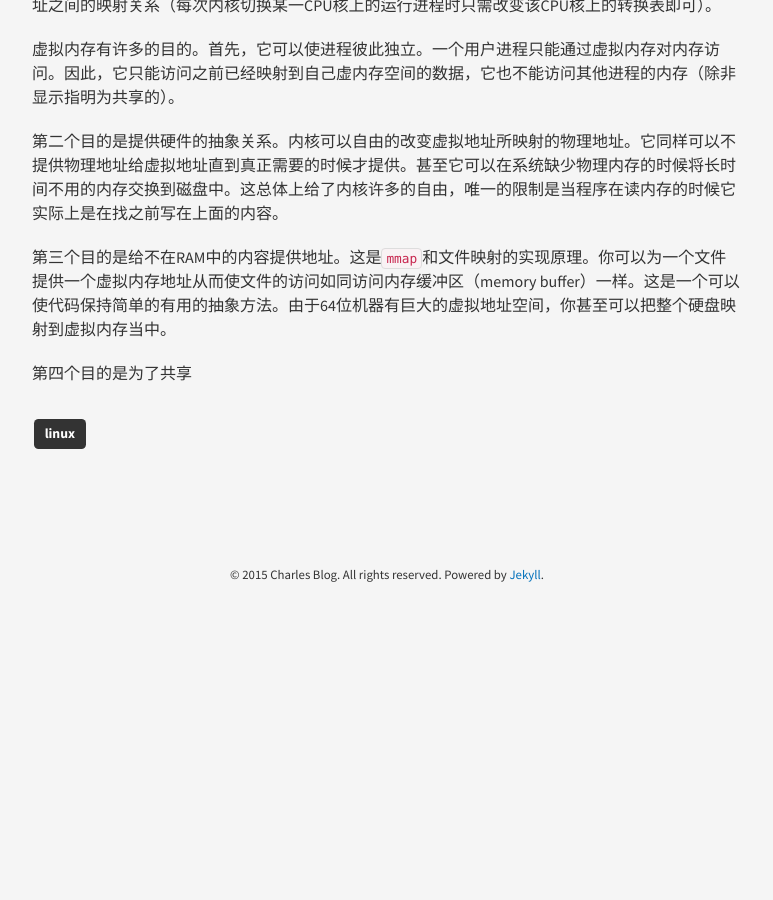
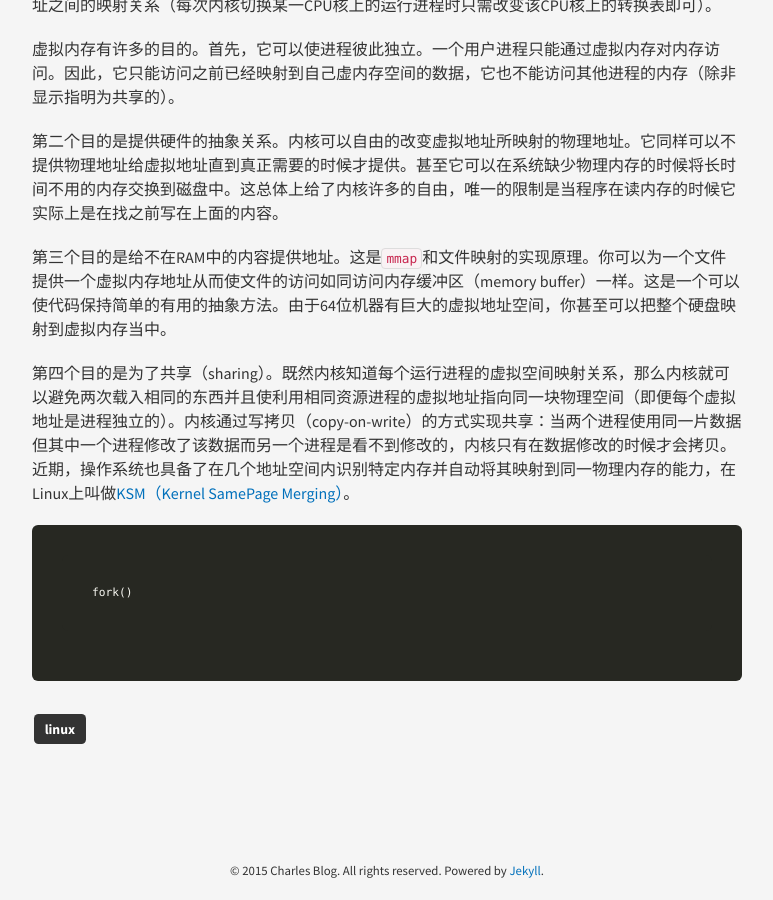
Before and after one commit to JavaCS3/blog, a Jekyll site: the page built from _posts/2015-10-24-talk-about-memory-part-1.md, in a window 1280 px wide and 900 px high, scrolled down 1034 px. Shown: the whole window, without its empty margins (253-1026 px from the left). Built offline with Jekyll 4.4.1, drawn with Linux system fonts in a browser that asks for light colours; nearby versions of some CDN libraries; Markdown is read by kramdown in place of the engine named in the settings; comment, search, counter and statistics services are not loaded; before the commit the page ends 1638 px from its top, so only the background shows below that.

Commit message:
continuing 2015-10-24-talk-about-memory-part-1.md

```diff
--- a/_posts/2015-10-24-talk-about-memory-part-1.md
+++ b/_posts/2015-10-24-talk-about-memory-part-1.md
@@ -27,4 +27,6 @@ title: 内存解析（一）：内存类型（译）
 
 第三个目的是给不在RAM中的内容提供地址。这是`mmap`和文件映射的实现原理。你可以为一个文件提供一个虚拟内存地址从而使文件的访问如同访问内存缓冲区（memory buffer）一样。这是一个可以使代码保持简单的有用的抽象方法。由于64位机器有巨大的虚拟地址空间，你甚至可以把整个硬盘映射到虚拟内存当中。
 
-第四个目的是为了共享
+第四个目的是为了共享（sharing）。既然内核知道每个运行进程的虚拟空间映射关系，那么内核就可以避免两次载入相同的东西并且使利用相同资源进程的虚拟地址指向同一块物理空间（即便每个虚拟地址是进程独立的）。内核通过写拷贝（copy-on-write）的方式实现共享：当两个进程使用同一片数据但其中一个进程修改了该数据而另一个进程是看不到修改的，内核只有在数据修改的时候才会拷贝。近期，操作系统也具备了在几个地址空间内识别特定内存并自动将其映射到同一物理内存的能力，在Linux上叫做[KSM（Kernel SamePage Merging）](http://en.wikipedia.org/wiki/Kernel_SamePage_Merging_(KSM))。
+
+    fork()
```
